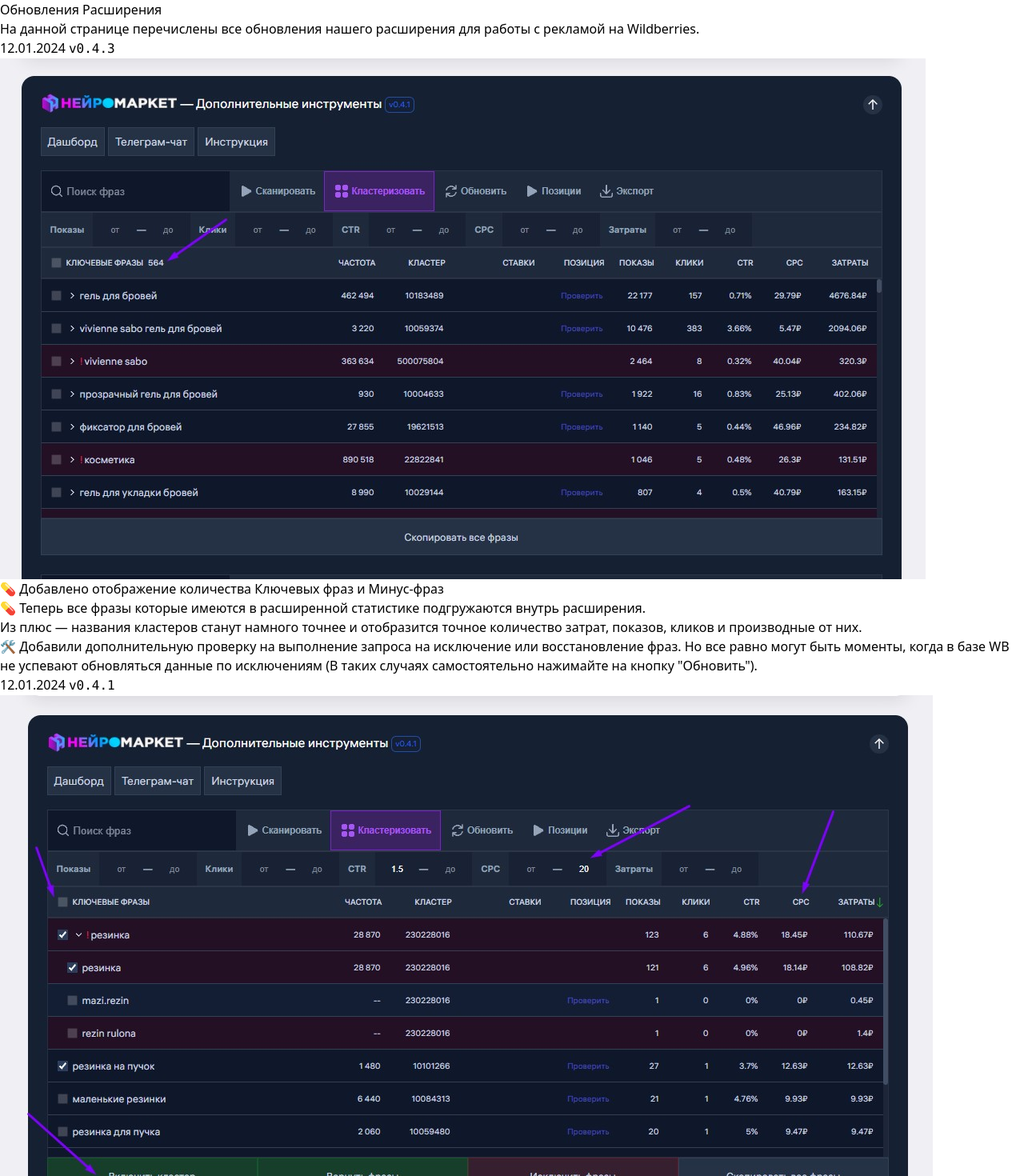
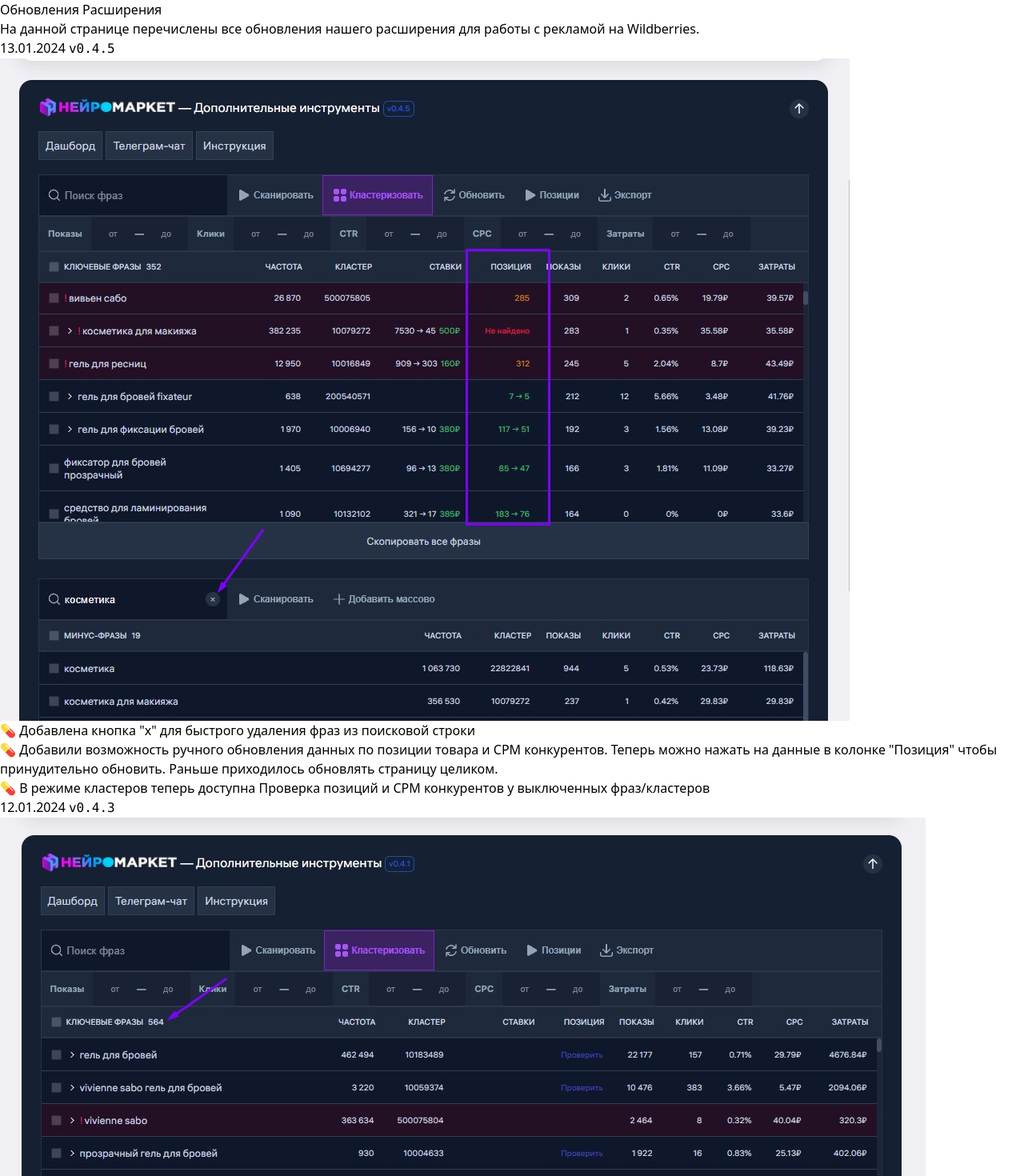
Before and after one commit to wbmeter/docs, a Next.js app: page /extension/updates in a window 1280 px wide. Shown: the top 1470 px of the page at 80% size. Built offline with nearby package versions, Linux system fonts and the light colour scheme.

Commit message:
update extension to 0.4.5

```diff
--- a/pages/extension/updates.mdx
+++ b/pages/extension/updates.mdx
@@ -2,6 +2,16 @@
 # Обновления Расширения
 
 На данной странице перечислены все обновления нашего расширения для работы с рекламой на Wildberries.
+
+## 13.01.2024 `v0.4.5`
+
+![](/extension-updates/18.jpg)
+
+💊 Добавлена кнопка "х" для быстрого удаления фраз из поисковой строки
+
+💊 Добавили возможность ручного обновления данных по позиции товара и CPM конкурентов. Теперь можно нажать на данные в колонке "Позиция" чтобы принудительно обновить. Раньше приходилось обновлять страницу целиком.
+
+💊 В режиме кластеров теперь доступна Проверка позиций и CPM конкурентов у выключенных фраз/кластеров
 
 ## 12.01.2024 `v0.4.3`
 
```
Also changed, not shown: public/extension-updates/18.jpg (added).
